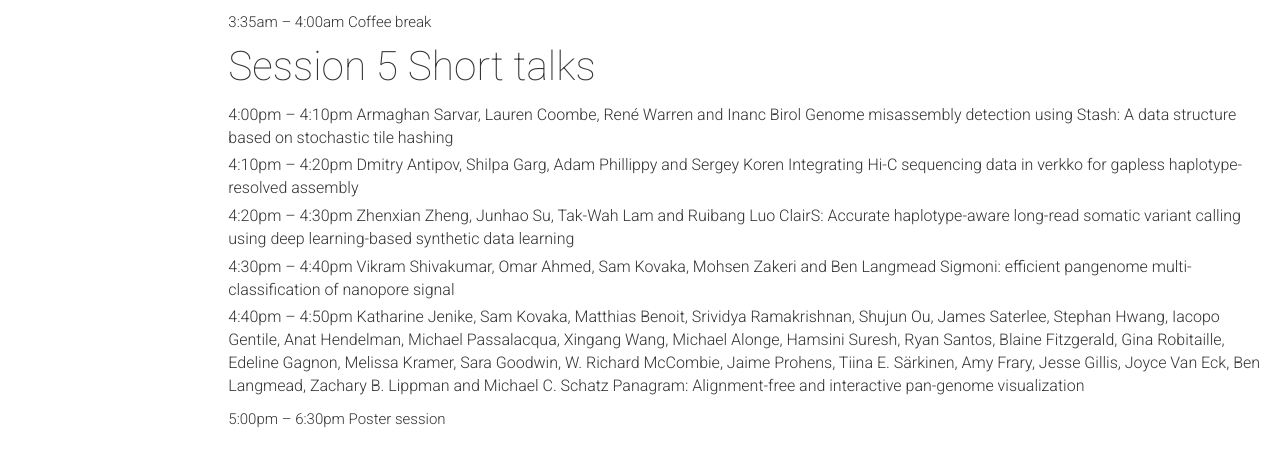
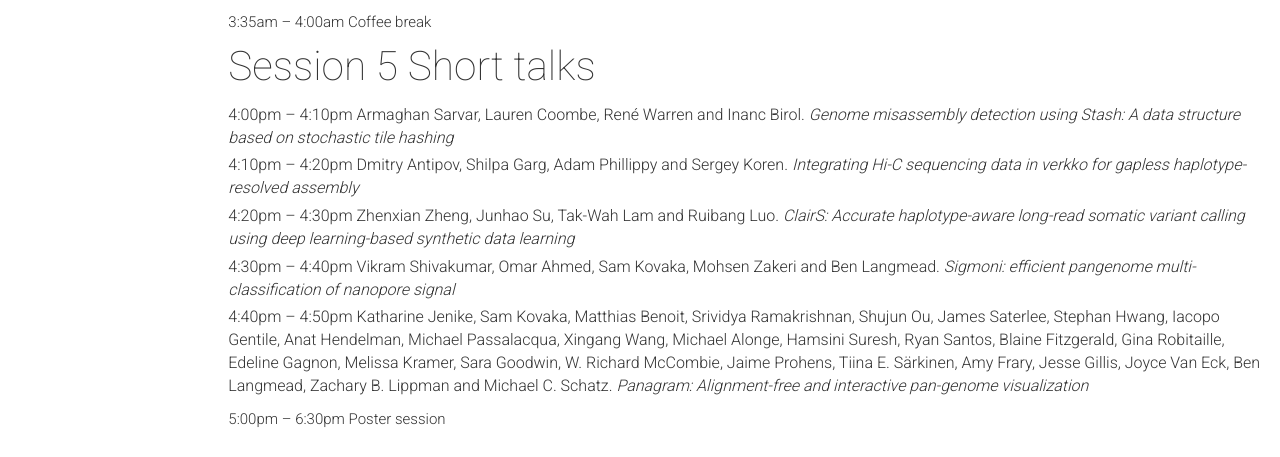
Before and after one commit to recomb-seq/recomb-seq.github.io, a Jekyll site: the page built from schedule.html, in a window 1280 px wide and 1400 px high, scrolled down 1282 px. Shown: the part 155-612 px from the top of the window. Built offline with Jekyll 4.4.1, drawn with Linux system fonts in a browser that asks for light colours; nearby versions of some CDN libraries; comment, search, counter and statistics services are not loaded; some of the changed text lies outside the part shown.

Commit message:
Update schedule-tbd.html

```diff
--- a/_includes/schedule-tbd.html
+++ b/_includes/schedule-tbd.html
@@ -42,11 +42,11 @@
 
 <h4>Session 5 Short talks</h4>
 <ul>
-<li>4:00pm – 4:10pm Armaghan Sarvar, Lauren Coombe, René Warren and Inanc Birol Genome misassembly detection using Stash: A data structure based on stochastic tile hashing</li>
-<li>4:10pm – 4:20pm Dmitry Antipov, Shilpa Garg, Adam Phillippy and Sergey Koren Integrating Hi-C sequencing data in verkko for gapless haplotype-resolved assembly</li>
-<li>4:20pm – 4:30pm Zhenxian Zheng, Junhao Su, Tak-Wah Lam and Ruibang Luo ClairS: Accurate haplotype-aware long-read somatic variant calling using deep learning-based synthetic data learning</li>
-<li>4:30pm – 4:40pm Vikram Shivakumar, Omar Ahmed, Sam Kovaka, Mohsen Zakeri and Ben Langmead Sigmoni: efficient pangenome multi-classification of nanopore signal</li>
-<li>4:40pm – 4:50pm Katharine Jenike, Sam Kovaka, Matthias Benoit, Srividya Ramakrishnan, Shujun Ou, James Saterlee, Stephan Hwang, Iacopo Gentile, Anat Hendelman, Michael Passalacqua, Xingang Wang, Michael Alonge, Hamsini Suresh, Ryan Santos, Blaine Fitzgerald, Gina Robitaille, Edeline Gagnon, Melissa Kramer, Sara Goodwin, W. Richard McCombie, Jaime Prohens, Tiina E. Särkinen, Amy Frary, Jesse Gillis, Joyce Van Eck, Ben Langmead, Zachary B. Lippman and Michael C. Schatz Panagram: Alignment-free and interactive pan-genome visualization</li>
+<li>4:00pm – 4:10pm Armaghan Sarvar, Lauren Coombe, René Warren and Inanc Birol. <em>Genome misassembly detection using Stash: A data structure based on stochastic tile hashing</em></li>
+<li>4:10pm – 4:20pm Dmitry Antipov, Shilpa Garg, Adam Phillippy and Sergey Koren. <em>Integrating Hi-C sequencing data in verkko for gapless haplotype-resolved assembly</em></li>
+<li>4:20pm – 4:30pm Zhenxian Zheng, Junhao Su, Tak-Wah Lam and Ruibang Luo. <em>ClairS: Accurate haplotype-aware long-read somatic variant calling using deep learning-based synthetic data learning</em></li>
+<li>4:30pm – 4:40pm Vikram Shivakumar, Omar Ahmed, Sam Kovaka, Mohsen Zakeri and Ben Langmead. <em>Sigmoni: efficient pangenome multi-classification of nanopore signal</em></li>
+<li>4:40pm – 4:50pm Katharine Jenike, Sam Kovaka, Matthias Benoit, Srividya Ramakrishnan, Shujun Ou, James Saterlee, Stephan Hwang, Iacopo Gentile, Anat Hendelman, Michael Passalacqua, Xingang Wang, Michael Alonge, Hamsini Suresh, Ryan Santos, Blaine Fitzgerald, Gina Robitaille, Edeline Gagnon, Melissa Kramer, Sara Goodwin, W. Richard McCombie, Jaime Prohens, Tiina E. Särkinen, Amy Frary, Jesse Gillis, Joyce Van Eck, Ben Langmead, Zachary B. Lippman and Michael C. Schatz. <em>Panagram: Alignment-free and interactive pan-genome visualization</em></li>
 </ul>
 
 <p>5:00pm – 6:30pm Poster session</p>
@@ -85,10 +85,10 @@
 
 <h4>Session 10 Short talks</h4>
 <ul>
-<li>4:00pm – 4:10pm Alex Lederer, Lorenzo Talamanca, Colas Droin, Maxine Leonardi, Irina Khven, Hugo Carvalho, Felix Naef and Gioele La Manno A probabilistic framework for parametrizing RNA velocity fields with manifold-consistent cell cycle dynamics</li>
-<li>4:10pm – 4:20pm Leah Weber, Derek Reiman, Mohammed El-Kebir and Aly Khan  TRIBAL: Tree inference of B cell clonal lineages</li>
-<li>4:20pm – 4:30pm Ahmet Cemal Alıcıoğlu, Mahmud Sami Aydın and Can Alkan    Pairwise sequence alignment with block and character edit operations</li>
-<li>4:30pm – 4:40pm Serghei Mangul, Mohammad Vahed, Nicholas Darci-Maher, Kerui Peng, Jaqueline Brito, JungHyun Jung, Anushka Rajesh, Andrew Smith, Reid F. Thompson, Casey Greene, Jonathan Jacobs, Dat Duong and Eleazar Eskin    A comprehensive analysis of the reusability of public omics data across 3.8 million research publications</li>
+<li>4:00pm – 4:10pm Alex Lederer, Lorenzo Talamanca, Colas Droin, Maxine Leonardi, Irina Khven, Hugo Carvalho, Felix Naef and Gioele La Manno. <em>A probabilistic framework for parametrizing RNA velocity fields with manifold-consistent cell cycle dynamics</em></li>
+<li>4:10pm – 4:20pm Leah Weber, Derek Reiman, Mohammed El-Kebir and Aly Khan. <em>TRIBAL: Tree inference of B cell clonal lineages</em></li>
+<li>4:20pm – 4:30pm Ahmet Cemal Alıcıoğlu, Mahmud Sami Aydın and Can Alkan. <em>Pairwise sequence alignment with block and character edit operations</em></li>
+<li>4:30pm – 4:40pm Serghei Mangul, Mohammad Vahed, Nicholas Darci-Maher, Kerui Peng, Jaqueline Brito, JungHyun Jung, Anushka Rajesh, Andrew Smith, Reid F. Thompson, Casey Greene, Jonathan Jacobs, Dat Duong and Eleazar Eskin. <em>A comprehensive analysis of the reusability of public omics data across 3.8 million research publications</em></li>
 </ul>
 
 <p>4:40pm - 5:00pm Closing remarks</p>
```
